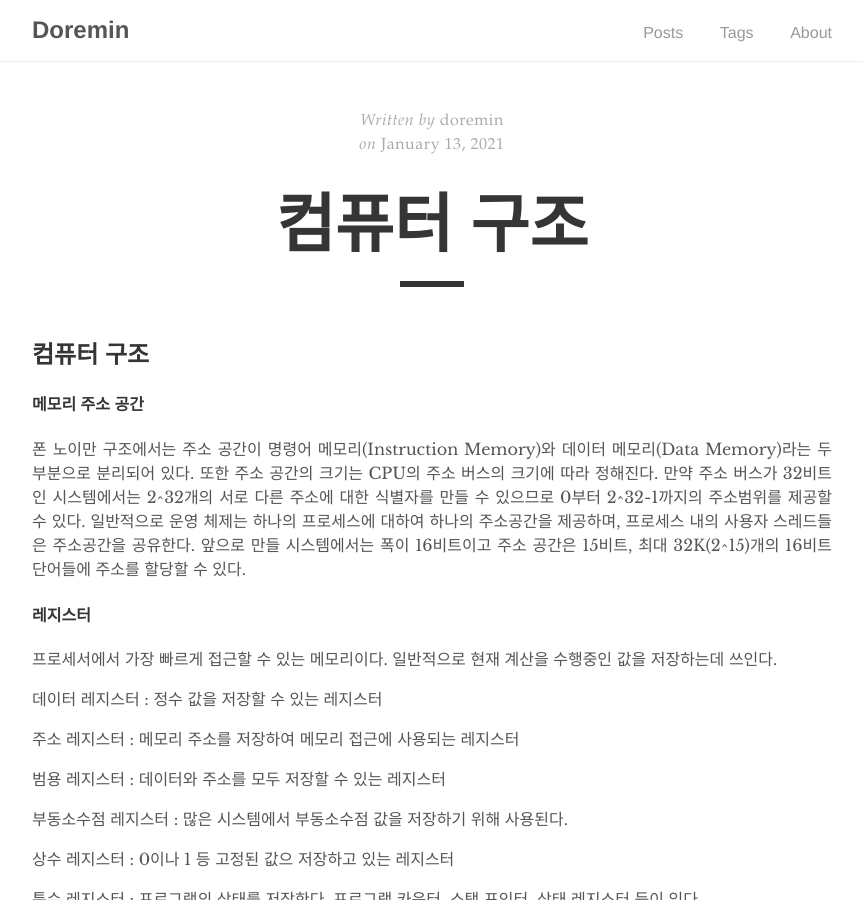
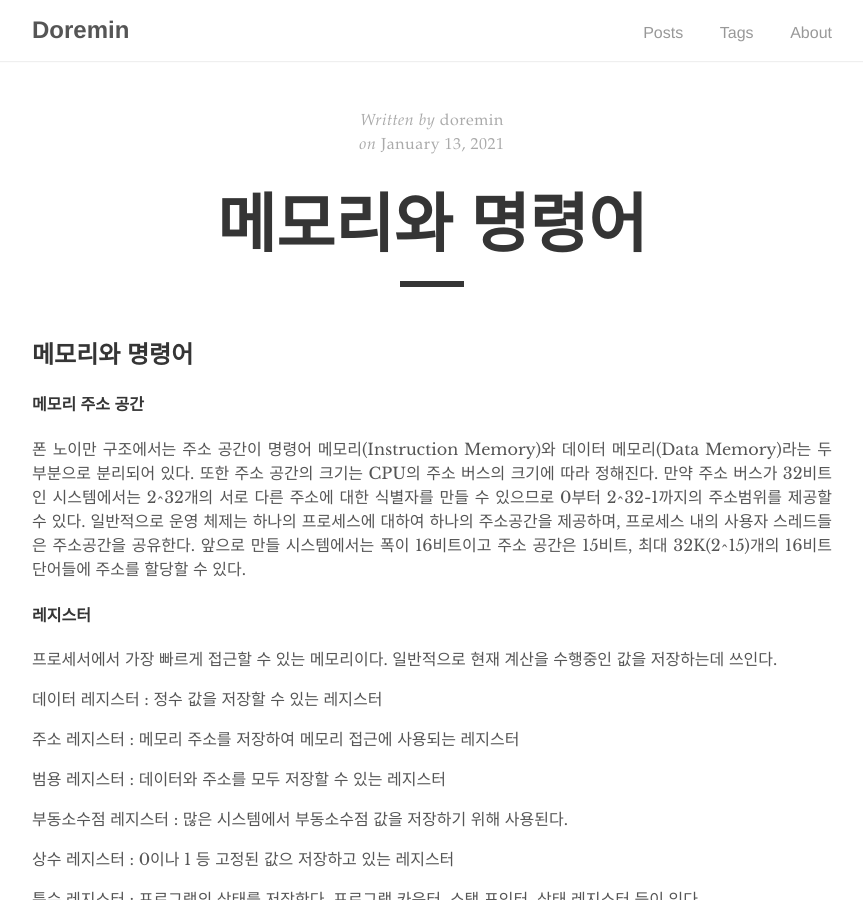
Before and after one commit to doremin/doremin.github.io, a Jekyll site: the page built from _posts/2021-01-13-19:13.md, in a window 1280 px wide and 900 px high. Shown: the whole window, without its empty margins (208-1071 px from the left). Built offline with Jekyll 4.4.1, drawn with Linux system fonts in a browser that asks for light colours.

Commit message:
chang title

```diff
--- a/_posts/2021-01-13-19:13.md
+++ b/_posts/2021-01-13-19:13.md
@@ -1,11 +1,11 @@
 ---
 layout: post
-title:  "컴퓨터 구조"
+title:  "메모리와 명령어"
 author: "doremin"
 tags: [Elements Of Compting Systems]
 ---
 
-## 컴퓨터 구조
+## 메모리와 명령어
 
 #### 메모리 주소 공간
 
```
